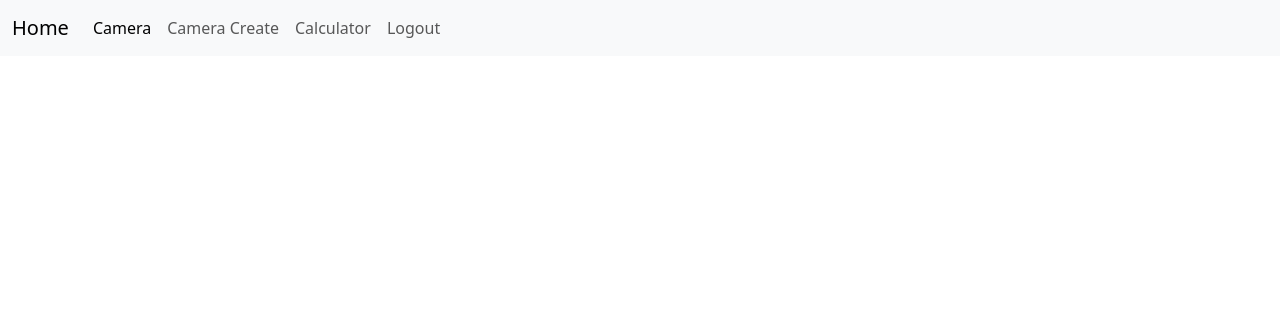
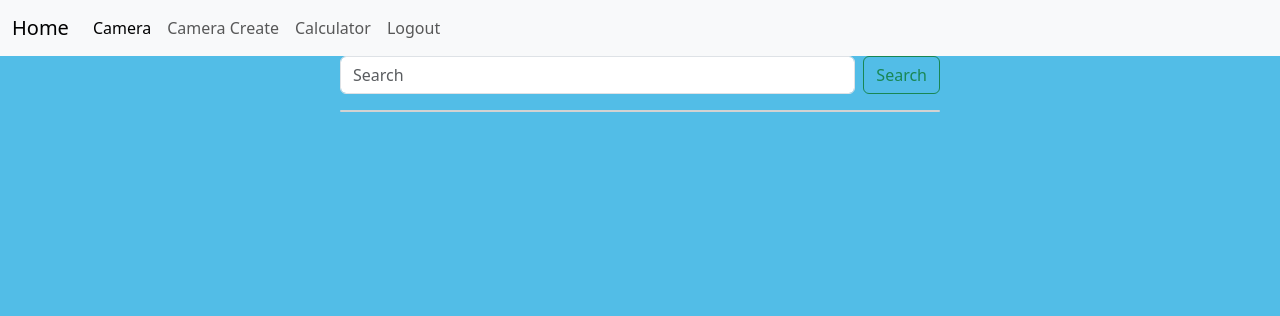
Before and after one commit to Vitass001/testsite, a Django app: page /posts/ in a window 1280 px wide. Shown: the top 316 px of the page. Run offline with Django 3.2, Linux system fonts and the light colour scheme; the visitor is signed in with stand-in values (Sample User, id 1); data that the repository does not hold is empty.

Commit message:
My site123

```diff
--- /dev/null
+++ b/testsite/mainapp/static/mainapp/css/main.css
@@ -0,0 +1,3 @@
+body {
+  background-color: #52bde7;
+}
--- a/testsite/mainapp/templates/mainapp/all_posts.html
+++ b/testsite/mainapp/templates/mainapp/all_posts.html
@@ -40,12 +40,12 @@
 
 
 
-{#<center>#}
-{#<form class="d-flex" role="search", action="{% url 'search' %}", style="width: 600px;">#}
-{#                <input class="form-control me-2" type="search" placeholder="Search" aria-label="Search" name="q">#}
-{#                <button class="btn btn-outline-success" type="submit">Search</button>#}
-{#            </form>#}
-{#</center>#}
+<center>
+<form class="d-flex" role="search", action="{% url 'search' %}", style="width: 600px;">
+                <input class="form-control me-2" type="search" placeholder="Search" aria-label="Search" name="q">
+                <button class="btn btn-outline-success" type="submit">Search</button>
+            </form>
+</center>
 
 
 
@@ -56,16 +56,16 @@
 
 
 
-{#<center>#}
-{#<div class="card" style="width: 600px;">#}
-{##}
-{#    {% for post in posts %}#}
-{##}
-{#  <div class="card-body" >#}
-{#    <h5 class="card-title">{{post.Legal_Entity}}</h5>#}
-{#      <p>{{ post.pub_date }}</p>#}
-{#    <a href="{% url 'post_detail' Legal_Entity=post.Legal_Entity %}" class="btn btn-primary">Open</a>#}
-{#  </div>#}
-{#    {% endfor %}#}
-{#</div>#}
-{#</center>#}
+<center>
+<div class="card" style="width: 600px;">
+
+    {% for post in posts %}
+
+  <div class="card-body" >
+    <h5 class="card-title">{{post.Legal_Entity}}</h5>
+      <p>{{ post.pub_date }}</p>
+    <a href="{% url 'post_detail' Legal_Entity=post.Legal_Entity %}" class="btn btn-primary">Open</a>
+  </div>
+    {% endfor %}
+</div>
+</center>
--- a/testsite/mainapp/templates/mainapp/calculator.html
+++ b/testsite/mainapp/templates/mainapp/calculator.html
@@ -1,5 +1,6 @@
 {%  load static %}
-
+<meta charset="utf-8">
+  <meta name="viewport" content="width=device-width, initial-scale=1">
 
 <!--<input type="text" name="num1" id="num1" placeholder="Number 1">-->
 <!--        <select name="operation" id="operation">-->
--- a/testsite/mainapp/templates/mainapp/login.html
+++ b/testsite/mainapp/templates/mainapp/login.html
@@ -1,4 +1,5 @@
-
+<meta charset="utf-8">
+  <meta name="viewport" content="width=device-width, initial-scale=1">
 <link href="https://cdn.jsdelivr.net/npm/bootstrap@5.3.0-alpha1/dist/css/bootstrap.min.css" rel="stylesheet" integrity="sha384-GLhlTQ8iRABdZLl6O3oVMWSktQOp6b7In1Zl3/Jr59b6EGGoI1aFkw7cmDA6j6gD" crossorigin="anonymous">
 <script src="https://cdn.jsdelivr.net/npm/bootstrap@5.3.0-alpha1/dist/js/bootstrap.bundle.min.js" integrity="sha384-w76AqPfDkMBDXo30jS1Sgez6pr3x5MlQ1ZAGC+nuZB+EYdgRZgiwxhTBTkF7CXvN" crossorigin="anonymous"></script>
 
--- a/testsite/mainapp/templates/mainapp/post_confirm_delete.html
+++ b/testsite/mainapp/templates/mainapp/post_confirm_delete.html
@@ -1,4 +1,6 @@
 {%  load static %}
+<meta charset="utf-8">
+  <meta name="viewport" content="width=device-width, initial-scale=1">
 <link href="https://cdn.jsdelivr.net/npm/bootstrap@5.3.0-alpha1/dist/css/bootstrap.min.css" rel="stylesheet" integrity="sha384-GLhlTQ8iRABdZLl6O3oVMWSktQOp6b7In1Zl3/Jr59b6EGGoI1aFkw7cmDA6j6gD" crossorigin="anonymous">
 <script src="https://cdn.jsdelivr.net/npm/bootstrap@5.3.0-alpha1/dist/js/bootstrap.bundle.min.js" integrity="sha384-w76AqPfDkMBDXo30jS1Sgez6pr3x5MlQ1ZAGC+nuZB+EYdgRZgiwxhTBTkF7CXvN" crossorigin="anonymous"></script>
 <link rel="stylesheet" href="{% static 'mainapp/css/main.css' %}">
--- a/testsite/mainapp/templates/mainapp/post_create.html
+++ b/testsite/mainapp/templates/mainapp/post_create.html
@@ -1,4 +1,6 @@
 {%  load static %}
+<meta charset="utf-8">
+  <meta name="viewport" content="width=device-width, initial-scale=1">
 <link href="https://cdn.jsdelivr.net/npm/bootstrap@5.3.0-alpha1/dist/css/bootstrap.min.css" rel="stylesheet" integrity="sha384-GLhlTQ8iRABdZLl6O3oVMWSktQOp6b7In1Zl3/Jr59b6EGGoI1aFkw7cmDA6j6gD" crossorigin="anonymous">
 <script src="https://cdn.jsdelivr.net/npm/bootstrap@5.3.0-alpha1/dist/js/bootstrap.bundle.min.js" integrity="sha384-w76AqPfDkMBDXo30jS1Sgez6pr3x5MlQ1ZAGC+nuZB+EYdgRZgiwxhTBTkF7CXvN" crossorigin="anonymous"></script>
 <link rel="stylesheet" href="{% static 'mainapp/css/main.css' %}">
--- a/testsite/mainapp/templates/mainapp/post_detail.html
+++ b/testsite/mainapp/templates/mainapp/post_detail.html
@@ -1,4 +1,6 @@
 {%  load static %}
+<meta charset="utf-8">
+  <meta name="viewport" content="width=device-width, initial-scale=1">
 <link href="https://cdn.jsdelivr.net/npm/bootstrap@5.3.0-alpha1/dist/css/bootstrap.min.css" rel="stylesheet" integrity="sha384-GLhlTQ8iRABdZLl6O3oVMWSktQOp6b7In1Zl3/Jr59b6EGGoI1aFkw7cmDA6j6gD" crossorigin="anonymous">
 <script src="https://cdn.jsdelivr.net/npm/bootstrap@5.3.0-alpha1/dist/js/bootstrap.bundle.min.js" integrity="sha384-w76AqPfDkMBDXo30jS1Sgez6pr3x5MlQ1ZAGC+nuZB+EYdgRZgiwxhTBTkF7CXvN" crossorigin="anonymous"></script>
 <link rel="stylesheet" href="{% static 'mainapp/css/main.css' %}">
--- a/testsite/mainapp/templates/mainapp/post_edit.html
+++ b/testsite/mainapp/templates/mainapp/post_edit.html
@@ -1,4 +1,6 @@
 {%  load static %}
+<meta charset="utf-8">
+  <meta name="viewport" content="width=device-width, initial-scale=1">
 <link href="https://cdn.jsdelivr.net/npm/bootstrap@5.3.0-alpha1/dist/css/bootstrap.min.css" rel="stylesheet" integrity="sha384-GLhlTQ8iRABdZLl6O3oVMWSktQOp6b7In1Zl3/Jr59b6EGGoI1aFkw7cmDA6j6gD" crossorigin="anonymous">
 <script src="https://cdn.jsdelivr.net/npm/bootstrap@5.3.0-alpha1/dist/js/bootstrap.bundle.min.js" integrity="sha384-w76AqPfDkMBDXo30jS1Sgez6pr3x5MlQ1ZAGC+nuZB+EYdgRZgiwxhTBTkF7CXvN" crossorigin="anonymous"></script>
 <link rel="stylesheet" href="{% static 'mainapp/css/main.css' %}">
--- a/testsite/mainapp/templates/mainapp/post_edit1.html
+++ b/testsite/mainapp/templates/mainapp/post_edit1.html
@@ -1,4 +1,6 @@
 {%  load static %}
+<meta charset="utf-8">
+  <meta name="viewport" content="width=device-width, initial-scale=1">
 <link href="https://cdn.jsdelivr.net/npm/bootstrap@5.3.0-alpha1/dist/css/bootstrap.min.css" rel="stylesheet" integrity="sha384-GLhlTQ8iRABdZLl6O3oVMWSktQOp6b7In1Zl3/Jr59b6EGGoI1aFkw7cmDA6j6gD" crossorigin="anonymous">
 <script src="https://cdn.jsdelivr.net/npm/bootstrap@5.3.0-alpha1/dist/js/bootstrap.bundle.min.js" integrity="sha384-w76AqPfDkMBDXo30jS1Sgez6pr3x5MlQ1ZAGC+nuZB+EYdgRZgiwxhTBTkF7CXvN" crossorigin="anonymous"></script>
 <link rel="stylesheet" href="{% static 'mainapp/css/main.css' %}">
@@ -74,10 +76,11 @@
 
 {% endblock %}
 
-
+<center>
 <h1>Edit INSTALER ON SITE</h1>
   <form method="post" enctype="multipart/form-data">
     {% csrf_token %}
     {{ form.as_p }}
     <button type="submit">Save changes</button>
   </form>
+</center>
--- a/testsite/mainapp/templates/mainapp/post_edit10.html
+++ b/testsite/mainapp/templates/mainapp/post_edit10.html
@@ -1,4 +1,6 @@
 {%  load static %}
+<meta charset="utf-8">
+  <meta name="viewport" content="width=device-width, initial-scale=1">
 <link href="https://cdn.jsdelivr.net/npm/bootstrap@5.3.0-alpha1/dist/css/bootstrap.min.css" rel="stylesheet" integrity="sha384-GLhlTQ8iRABdZLl6O3oVMWSktQOp6b7In1Zl3/Jr59b6EGGoI1aFkw7cmDA6j6gD" crossorigin="anonymous">
 <script src="https://cdn.jsdelivr.net/npm/bootstrap@5.3.0-alpha1/dist/js/bootstrap.bundle.min.js" integrity="sha384-w76AqPfDkMBDXo30jS1Sgez6pr3x5MlQ1ZAGC+nuZB+EYdgRZgiwxhTBTkF7CXvN" crossorigin="anonymous"></script>
 <link rel="stylesheet" href="{% static 'mainapp/css/main.css' %}">
@@ -74,10 +76,11 @@
 
 {% endblock %}
 
-
+<center>
 <h1>Edit NOTES</h1>
   <form method="post" enctype="multipart/form-data">
     {% csrf_token %}
     {{ form.as_p }}
     <button type="submit">Save changes</button>
   </form>
+</center>
--- a/testsite/mainapp/templates/mainapp/post_edit2.html
+++ b/testsite/mainapp/templates/mainapp/post_edit2.html
@@ -1,4 +1,6 @@
 {%  load static %}
+<meta charset="utf-8">
+  <meta name="viewport" content="width=device-width, initial-scale=1">
 <link href="https://cdn.jsdelivr.net/npm/bootstrap@5.3.0-alpha1/dist/css/bootstrap.min.css" rel="stylesheet" integrity="sha384-GLhlTQ8iRABdZLl6O3oVMWSktQOp6b7In1Zl3/Jr59b6EGGoI1aFkw7cmDA6j6gD" crossorigin="anonymous">
 <script src="https://cdn.jsdelivr.net/npm/bootstrap@5.3.0-alpha1/dist/js/bootstrap.bundle.min.js" integrity="sha384-w76AqPfDkMBDXo30jS1Sgez6pr3x5MlQ1ZAGC+nuZB+EYdgRZgiwxhTBTkF7CXvN" crossorigin="anonymous"></script>
 <link rel="stylesheet" href="{% static 'mainapp/css/main.css' %}">
@@ -74,10 +76,11 @@
 
 {% endblock %}
 
-
+<center>
 <h1>Edit CAMERA SETTINGS FOR INSTALLERS</h1>
   <form method="post" enctype="multipart/form-data">
     {% csrf_token %}
     {{ form.as_p }}
     <button type="submit">Save changes</button>
   </form>
+</center>
--- a/testsite/mainapp/templates/mainapp/post_edit3.html
+++ b/testsite/mainapp/templates/mainapp/post_edit3.html
@@ -1,4 +1,6 @@
 {%  load static %}
+<meta charset="utf-8">
+  <meta name="viewport" content="width=device-width, initial-scale=1">
 <link href="https://cdn.jsdelivr.net/npm/bootstrap@5.3.0-alpha1/dist/css/bootstrap.min.css" rel="stylesheet" integrity="sha384-GLhlTQ8iRABdZLl6O3oVMWSktQOp6b7In1Zl3/Jr59b6EGGoI1aFkw7cmDA6j6gD" crossorigin="anonymous">
 <script src="https://cdn.jsdelivr.net/npm/bootstrap@5.3.0-alpha1/dist/js/bootstrap.bundle.min.js" integrity="sha384-w76AqPfDkMBDXo30jS1Sgez6pr3x5MlQ1ZAGC+nuZB+EYdgRZgiwxhTBTkF7CXvN" crossorigin="anonymous"></script>
 <link rel="stylesheet" href="{% static 'mainapp/css/main.css' %}">
@@ -74,10 +76,11 @@
 
 {% endblock %}
 
-
+<center>
 <h1>Edit FINAL INSTALL CHECKS</h1>
   <form method="post" enctype="multipart/form-data">
     {% csrf_token %}
     {{ form.as_p }}
     <button type="submit">Save changes</button>
   </form>
+</center>
--- a/testsite/mainapp/templates/mainapp/post_edit4.html
+++ b/testsite/mainapp/templates/mainapp/post_edit4.html
@@ -1,4 +1,6 @@
 {%  load static %}
+<meta charset="utf-8">
+  <meta name="viewport" content="width=device-width, initial-scale=1">
 <link href="https://cdn.jsdelivr.net/npm/bootstrap@5.3.0-alpha1/dist/css/bootstrap.min.css" rel="stylesheet" integrity="sha384-GLhlTQ8iRABdZLl6O3oVMWSktQOp6b7In1Zl3/Jr59b6EGGoI1aFkw7cmDA6j6gD" crossorigin="anonymous">
 <script src="https://cdn.jsdelivr.net/npm/bootstrap@5.3.0-alpha1/dist/js/bootstrap.bundle.min.js" integrity="sha384-w76AqPfDkMBDXo30jS1Sgez6pr3x5MlQ1ZAGC+nuZB+EYdgRZgiwxhTBTkF7CXvN" crossorigin="anonymous"></script>
 <link rel="stylesheet" href="{% static 'mainapp/css/main.css' %}">
@@ -74,10 +76,11 @@
 
 {% endblock %}
 
-
+<center>
 <h1>Edit PHOTOS ON SITE</h1>
   <form method="post" enctype="multipart/form-data">
     {% csrf_token %}
     {{ form.as_p }}
     <button type="submit">Save changes</button>
   </form>
+</center>
--- a/testsite/mainapp/templates/mainapp/post_edit5.html
+++ b/testsite/mainapp/templates/mainapp/post_edit5.html
@@ -1,4 +1,6 @@
 {%  load static %}
+<meta charset="utf-8">
+  <meta name="viewport" content="width=device-width, initial-scale=1">
 <link href="https://cdn.jsdelivr.net/npm/bootstrap@5.3.0-alpha1/dist/css/bootstrap.min.css" rel="stylesheet" integrity="sha384-GLhlTQ8iRABdZLl6O3oVMWSktQOp6b7In1Zl3/Jr59b6EGGoI1aFkw7cmDA6j6gD" crossorigin="anonymous">
 <script src="https://cdn.jsdelivr.net/npm/bootstrap@5.3.0-alpha1/dist/js/bootstrap.bundle.min.js" integrity="sha384-w76AqPfDkMBDXo30jS1Sgez6pr3x5MlQ1ZAGC+nuZB+EYdgRZgiwxhTBTkF7CXvN" crossorigin="anonymous"></script>
 <link rel="stylesheet" href="{% static 'mainapp/css/main.css' %}">
@@ -74,10 +76,11 @@
 
 {% endblock %}
 
-
+<center>
 <h1>Edit SAFR INFORMATION</h1>
   <form method="post" enctype="multipart/form-data">
     {% csrf_token %}
     {{ form.as_p }}
     <button type="submit">Save changes</button>
   </form>
+</center>
--- a/testsite/mainapp/templates/mainapp/post_edit6.html
+++ b/testsite/mainapp/templates/mainapp/post_edit6.html
@@ -1,4 +1,6 @@
 {%  load static %}
+<meta charset="utf-8">
+  <meta name="viewport" content="width=device-width, initial-scale=1">
 <link href="https://cdn.jsdelivr.net/npm/bootstrap@5.3.0-alpha1/dist/css/bootstrap.min.css" rel="stylesheet" integrity="sha384-GLhlTQ8iRABdZLl6O3oVMWSktQOp6b7In1Zl3/Jr59b6EGGoI1aFkw7cmDA6j6gD" crossorigin="anonymous">
 <script src="https://cdn.jsdelivr.net/npm/bootstrap@5.3.0-alpha1/dist/js/bootstrap.bundle.min.js" integrity="sha384-w76AqPfDkMBDXo30jS1Sgez6pr3x5MlQ1ZAGC+nuZB+EYdgRZgiwxhTBTkF7CXvN" crossorigin="anonymous"></script>
 <link rel="stylesheet" href="{% static 'mainapp/css/main.css' %}">
@@ -74,10 +76,11 @@
 
 {% endblock %}
 
-
+<center>
 <h1>Edit DAY PARAMETERS</h1>
   <form method="post" enctype="multipart/form-data">
     {% csrf_token %}
     {{ form.as_p }}
     <button type="submit">Save changes</button>
   </form>
+</center>
--- a/testsite/mainapp/templates/mainapp/post_edit7.html
+++ b/testsite/mainapp/templates/mainapp/post_edit7.html
@@ -1,4 +1,6 @@
 {%  load static %}
+<meta charset="utf-8">
+  <meta name="viewport" content="width=device-width, initial-scale=1">
 <link href="https://cdn.jsdelivr.net/npm/bootstrap@5.3.0-alpha1/dist/css/bootstrap.min.css" rel="stylesheet" integrity="sha384-GLhlTQ8iRABdZLl6O3oVMWSktQOp6b7In1Zl3/Jr59b6EGGoI1aFkw7cmDA6j6gD" crossorigin="anonymous">
 <script src="https://cdn.jsdelivr.net/npm/bootstrap@5.3.0-alpha1/dist/js/bootstrap.bundle.min.js" integrity="sha384-w76AqPfDkMBDXo30jS1Sgez6pr3x5MlQ1ZAGC+nuZB+EYdgRZgiwxhTBTkF7CXvN" crossorigin="anonymous"></script>
 <link rel="stylesheet" href="{% static 'mainapp/css/main.css' %}">
@@ -74,11 +76,11 @@
 
 {% endblock %}
 
-
+<center>
 <h1>Edit DAY PARAMETERS EXTRA 1</h1>
   <form method="post" enctype="multipart/form-data">
     {% csrf_token %}
     {{ form.as_p }}
     <button type="submit">Save changes</button>
   </form>
->
+</center>
--- a/testsite/mainapp/templates/mainapp/post_edit8.html
+++ b/testsite/mainapp/templates/mainapp/post_edit8.html
@@ -1,4 +1,6 @@
 {%  load static %}
+<meta charset="utf-8">
+  <meta name="viewport" content="width=device-width, initial-scale=1">
 <link href="https://cdn.jsdelivr.net/npm/bootstrap@5.3.0-alpha1/dist/css/bootstrap.min.css" rel="stylesheet" integrity="sha384-GLhlTQ8iRABdZLl6O3oVMWSktQOp6b7In1Zl3/Jr59b6EGGoI1aFkw7cmDA6j6gD" crossorigin="anonymous">
 <script src="https://cdn.jsdelivr.net/npm/bootstrap@5.3.0-alpha1/dist/js/bootstrap.bundle.min.js" integrity="sha384-w76AqPfDkMBDXo30jS1Sgez6pr3x5MlQ1ZAGC+nuZB+EYdgRZgiwxhTBTkF7CXvN" crossorigin="anonymous"></script>
 <link rel="stylesheet" href="{% static 'mainapp/css/main.css' %}">
@@ -74,10 +76,11 @@
 
 {% endblock %}
 
-
+<center>
 <h1>Edit DAY PARAMETERS EXTRA 2</h1>
   <form method="post" enctype="multipart/form-data">
     {% csrf_token %}
     {{ form.as_p }}
     <button type="submit">Save changes</button>
   </form>
+</center>
--- a/testsite/mainapp/templates/mainapp/post_edit9.html
+++ b/testsite/mainapp/templates/mainapp/post_edit9.html
@@ -1,4 +1,6 @@
 {%  load static %}
+<meta charset="utf-8">
+  <meta name="viewport" content="width=device-width, initial-scale=1">
 <link href="https://cdn.jsdelivr.net/npm/bootstrap@5.3.0-alpha1/dist/css/bootstrap.min.css" rel="stylesheet" integrity="sha384-GLhlTQ8iRABdZLl6O3oVMWSktQOp6b7In1Zl3/Jr59b6EGGoI1aFkw7cmDA6j6gD" crossorigin="anonymous">
 <script src="https://cdn.jsdelivr.net/npm/bootstrap@5.3.0-alpha1/dist/js/bootstrap.bundle.min.js" integrity="sha384-w76AqPfDkMBDXo30jS1Sgez6pr3x5MlQ1ZAGC+nuZB+EYdgRZgiwxhTBTkF7CXvN" crossorigin="anonymous"></script>
 <link rel="stylesheet" href="{% static 'mainapp/css/main.css' %}">
@@ -74,10 +76,11 @@
 
 {% endblock %}
 
-
+<center>
 <h1>Edit NIGHT PARAMETRS</h1>
   <form method="post" enctype="multipart/form-data">
     {% csrf_token %}
     {{ form.as_p }}
     <button type="submit">Save changes</button>
   </form>
+</center>
```
Also changed, not shown: testsite/mainapp/templates/mainapp/home_page.html (+13 -13 lines).
